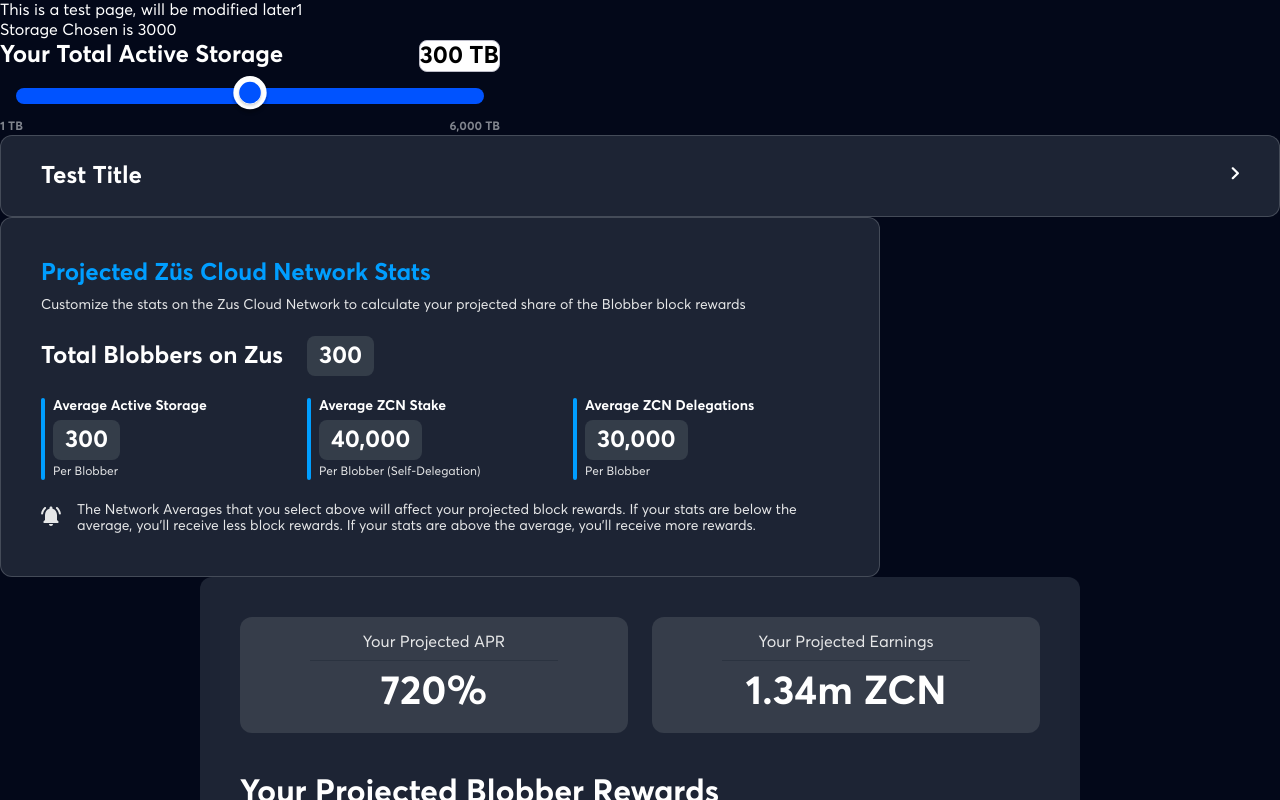
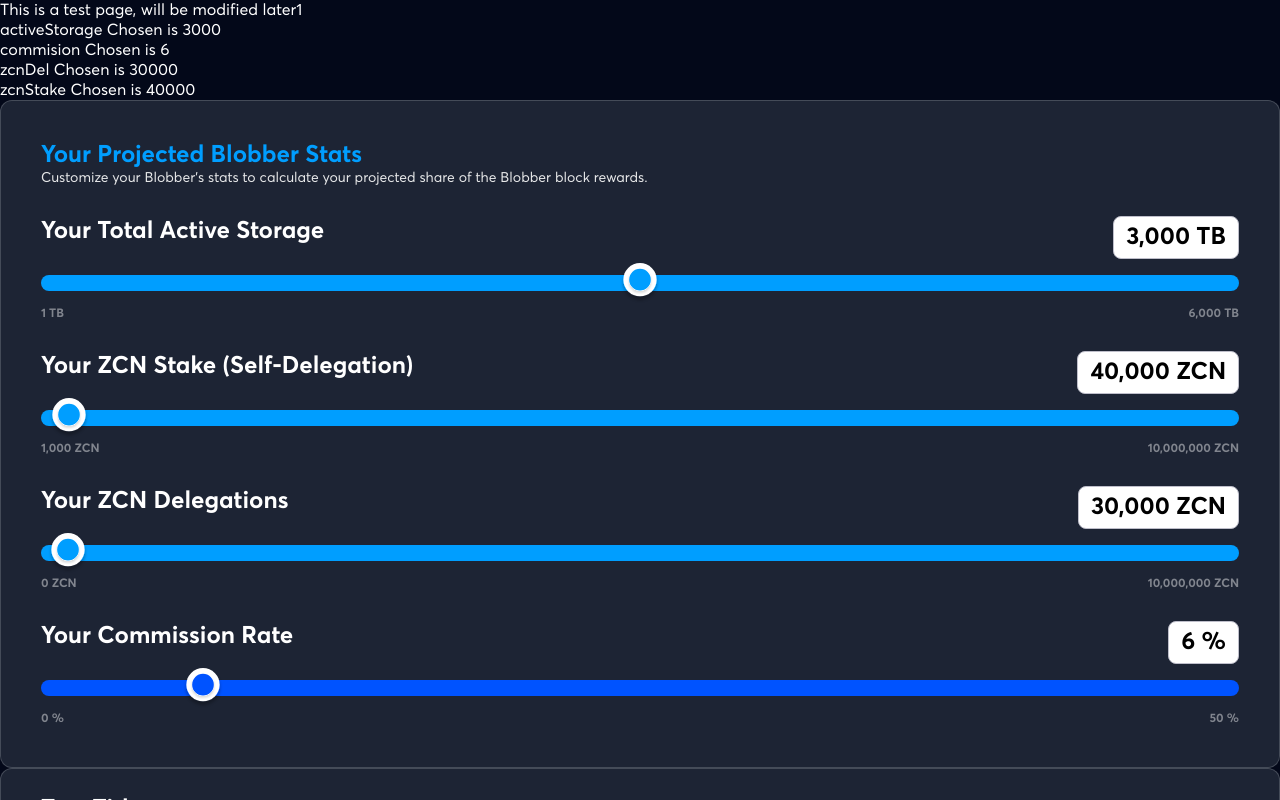
Before and after one commit to ayushgptaa/test_website, a Next.js app: page /blobber-calculator in a window 1280 px wide. Shown: the top 800 px of the page. Built offline with nearby package versions, Linux system fonts and the light colour scheme.

Commit message:
Projected Blobber Stats (#75)
* StatsModifier

* added step funtion in slider

* moved to correct folder

* merged master

```diff
--- a/components/Slider/Node.js
+++ b/components/Slider/Node.js
@@ -1,6 +1,6 @@
-import React from 'react'
+import PropTypes from 'prop-types'
 
-const Node = () => {
+const Node = ({ color }) => {
   return (
     <svg
       width="40"
@@ -12,7 +12,7 @@
         <circle cx="24" cy="20" r="20" fill="white" />
       </g>
       <g filter="url(#filter1_d_1099_12436)">
-        <circle cx="24" cy="20" r="13" fill="#0053FF" />
+        <circle cx="24" cy="20" r="13" fill={color ?? '#0053FF'} />
       </g>
       <defs>
         <filter
@@ -88,4 +88,8 @@
   )
 }
 
+Node.propTypes = {
+  color: PropTypes.string,
+}
+
 export default Node
--- a/components/Slider/Slider.js
+++ b/components/Slider/Slider.js
@@ -5,15 +5,19 @@
 import styles from './SliderEditor.module.scss'
 import Node from './Node'
 
-const SliderNode = () => {
+const SliderNode = ({ color }) => {
   return (
     <div className={styles.nodeContainer}>
-      <Node />
+      <Node color={color} />
     </div>
   )
 }
 
-const Slider = ({ percentage, setPercentage }) => {
+SliderNode.propTypes = {
+  color: PropTypes.string,
+}
+
+const Slider = ({ percentage, setPercentage, color }) => {
   // const [percentage, setPercentage] = React.useState(defaultPercentage ?? 0) // value only integer between [0-100]
   const [width, setWidth] = React.useState(100)
 
@@ -39,8 +43,11 @@
   const position = { x: Math.round((percentage * width) / 100), y: 0 }
 
   return (
-    <div style={{ padding: 16 }}>
-      <div ref={parentRef} className={styles.sliderContainer}>
+    <div style={{ padding: '16px 0px' }}>
+      <div
+        ref={parentRef}
+        className={styles.sliderContainer}
+        style={{ backgroundColor: color }}>
         <Draggable
           position={position}
           nodeRef={nodeRef}
@@ -50,7 +57,7 @@
             setPercentage(Math.round(d.x * 100) / width)
           }}>
           <div ref={nodeRef} style={{ width: 'fit-content' }}>
-            <SliderNode />
+            <SliderNode color={color} />
           </div>
         </Draggable>
       </div>
@@ -61,6 +68,7 @@
 Slider.propTypes = {
   percentage: PropTypes.number, // if not given , its zero
   setPercentage: PropTypes.func.isRequired, // a function that takes in single number(percentage) as parameter, called everytime percentage changes
+  color: PropTypes.string,
 }
 
 export default Slider
--- a/components/Slider/SliderEditor.js
+++ b/components/Slider/SliderEditor.js
@@ -2,6 +2,8 @@
 import clsx from 'clsx'
 import PropTypes from 'prop-types'
 import Slider from './Slider'
+
+import { convertToDecimalSeparated } from 'util/globalFunctions'
 
 import styles from './SliderEditor.module.scss'
 
@@ -14,6 +16,9 @@
   maxValue,
   currentValue,
   onChange,
+  unitSymbol,
+  color,
+  step,
 }) => {
   const [percentage, setPercentage] = React.useState(0)
 
@@ -23,12 +28,19 @@
 
     if (currentDelta < 0) currentDelta = 0
 
-    setPercentage((currentDelta * 100) / totaldelta)
+    let outputPercentage = (currentDelta * 100) / totaldelta
+
+    if (outputPercentage > 100) outputPercentage = 100
+    if (outputPercentage < 0) outputPercentage = 0
+
+    setPercentage(outputPercentage)
   }, [minValue, maxValue])
 
   React.useEffect(() => {
     const totaldelta = maxValue - minValue
-    const output = minValue + (totaldelta * percentage) / 100
+    const outputWithoutStep = minValue + (totaldelta * percentage) / 100
+
+    const output = Math.floor(outputWithoutStep / step) * step
 
     onChange(output)
   }, [percentage])
@@ -40,18 +52,29 @@
         {/* Left Title */}
         <div className={styles.leftTitle}>{leftTitle}</div>
         {/* Right Title */}
-        <div className={styles.rightTitle}>{rightTitle}</div>
+        <div className={styles.rightTitle}>
+          {rightTitle ??
+            `${convertToDecimalSeparated(currentValue)} ${unitSymbol}`}
+        </div>
       </div>
       {/* Slider */}
       <div>
-        <Slider percentage={percentage} setPercentage={setPercentage} />
+        <Slider
+          percentage={percentage}
+          setPercentage={setPercentage}
+          color={color}
+        />
       </div>
       {/* Labels */}
       <div className={styles.labelContainer}>
         {/* Left Label */}
-        <div className={styles.label}>{leftLabel ?? ' '}</div>
+        <div className={styles.label}>
+          {leftLabel ?? `${convertToDecimalSeparated(minValue)} ${unitSymbol}`}
+        </div>
         {/* Right Label */}
-        <div className={styles.label}>{rightLabel ?? ' '}</div>
+        <div className={styles.label}>
+          {rightLabel ?? `${convertToDecimalSeparated(maxValue)} ${unitSymbol}`}
+        </div>
       </div>
     </div>
   )
@@ -66,6 +89,9 @@
   rightLabel: PropTypes.string,
   leftLabel: PropTypes.string,
   onChange: PropTypes.func.isRequired, // function when value changes
+  unitSymbol: PropTypes.string, // symbol for unit
+  color: PropTypes.string,
+  step: PropTypes.number.isRequired,
 }
 
 export default SliderEditor
--- a/components/Slider/SliderEditor.module.scss
+++ b/components/Slider/SliderEditor.module.scss
@@ -21,6 +21,7 @@
   line-height: 30px;
   text-align: center;
   color: #000000;
+  padding: 5.5px 12px;
 }
 
 .textContainer {
--- a/components/pageComponents/blobber-calculator-page/AccordianContainer/AccordianContainer.js
+++ b/components/pageComponents/blobber-calculator-page/AccordianContainer/AccordianContainer.js
@@ -31,7 +31,7 @@
               open: { height: 'auto' },
               collapsed: { height: 0 },
             }}
-            transition={{ ease: 'linear' }}>
+            transition={{ duration: 0.1, ease: 'linear' }}>
             {children}
           </motion.p>
         )}
--- /dev/null
+++ b/components/pageComponents/blobber-calculator-page/StatsModifier/index.js
@@ -0,0 +1,94 @@
+import SliderEditor from 'components/Slider'
+import PropTypes from 'prop-types'
+
+import styles from './index.module.scss'
+
+const StatsModifier = ({
+  activeStorage,
+  setActiveStorage,
+  zcnStake,
+  setZcnStake,
+  zcnDel,
+  setZcnDel,
+  commision,
+  setComission,
+}) => {
+  return (
+    <div className={styles.statsModifiedContainer}>
+      {/* Title */}
+      <div>
+        <div className={styles.statsModifiedTitle}>
+          Your Projected Blobber Stats
+        </div>
+        <div className={styles.statsModifierTitleFooter}>
+          Customize your Blobber's stats to calculate your projected share of
+          the Blobber block rewards.
+        </div>
+      </div>
+      {/* Active Storage */}
+      <div>
+        <SliderEditor
+          onChange={setActiveStorage}
+          currentValue={activeStorage}
+          leftTitle="Your Total Active Storage"
+          maxValue={6000}
+          minValue={1}
+          unitSymbol="TB"
+          color="#009EFF"
+          step={1}
+        />
+      </div>
+      {/* ZCN Stake */}
+      <div>
+        <SliderEditor
+          onChange={setZcnStake}
+          currentValue={zcnStake}
+          leftTitle="Your ZCN Stake (Self-Delegation)"
+          maxValue={10000000}
+          minValue={1000}
+          unitSymbol="ZCN"
+          color="#009EFF"
+          step={1000}
+        />
+      </div>
+      {/* ZCN Delegation */}
+      <div>
+        <SliderEditor
+          onChange={setZcnDel}
+          currentValue={zcnDel}
+          leftTitle="Your ZCN Delegations"
+          maxValue={10000000}
+          minValue={0}
+          unitSymbol="ZCN"
+          color="#009EFF"
+          step={1000}
+        />
+      </div>
+      {/* Comission */}
+      <div>
+        <SliderEditor
+          onChange={setComission}
+          currentValue={commision}
+          leftTitle="Your Commission Rate"
+          maxValue={50}
+          minValue={0}
+          unitSymbol="%"
+          step={1}
+        />
+      </div>
+    </div>
+  )
+}
+
+StatsModifier.propTypes = {
+  activeStorage: PropTypes.number.isRequired,
+  setActiveStorage: PropTypes.func.isRequired,
+  zcnStake: PropTypes.number.isRequired,
+  setZcnStake: PropTypes.func.isRequired,
+  zcnDel: PropTypes.number.isRequired,
+  setZcnDel: PropTypes.func.isRequired,
+  commision: PropTypes.number.isRequired,
+  setComission: PropTypes.func.isRequired,
+}
+
+export default StatsModifier
--- /dev/null
+++ b/components/pageComponents/blobber-calculator-page/StatsModifier/index.module.scss
@@ -0,0 +1,26 @@
+.statsModifiedContainer {
+  display: grid;
+  gap: 29px;
+  padding: 40px;
+  background-color: #1d2434;
+  border: 1px solid rgba(129, 133, 142, 0.4);
+  border-radius: 12px;
+}
+
+.statsModifiedTitle {
+  font-family: 'Averta Std';
+  font-style: normal;
+  font-weight: 700;
+  font-size: 24px;
+  line-height: 120%;
+  color: #009eff;
+}
+
+.statsModifierTitleFooter {
+  font-family: 'Averta Std';
+  font-style: normal;
+  font-weight: 400;
+  font-size: 14px;
+  line-height: 120%;
+  color: #e6e7e8;
+}
--- a/pages/blobber-calculator.js
+++ b/pages/blobber-calculator.js
@@ -1,12 +1,15 @@
 import React from 'react'
+import StatsModifier from 'pageComponents/blobber-calculator-page/StatsModifier'
 
-import SliderEditor from 'components/Slider'
 import AccordianContainer from 'components/pageComponents/blobber-calculator-page/AccordianContainer'
 import ProjectedStats from 'components/pageComponents/blobber-calculator-page/ProjectedStats'
 import YourRewards from 'components/pageComponents/blobber-calculator-page/YourRewards'
 
 const BlobberCalculator = () => {
-  const [storage, setStorage] = React.useState(3000)
+  const [activeStorage, setActiveStorage] = React.useState(3000)
+  const [zcnStake, setZcnStake] = React.useState(40000)
+  const [zcnDel, setZcnDel] = React.useState(30000)
+  const [commision, setComission] = React.useState(6)
 
   const labels = [
     '11/2021',
@@ -28,17 +31,20 @@
   return (
     <div>
       <div>This is a test page, will be modified later1</div>
-      <div>Storage Chosen is {storage}</div>
-      <div style={{ width: '500px' }}>
-        <SliderEditor
-          leftTitle="Your Total Active Storage"
-          rightTitle="300 TB"
-          currentValue={storage}
-          maxValue={6000}
-          minValue={1}
-          leftLabel="1 TB"
-          rightLabel="6,000 TB"
-          onChange={setStorage}
+      <div>activeStorage Chosen is {activeStorage}</div>
+      <div>commision Chosen is {commision}</div>
+      <div>zcnDel Chosen is {zcnDel}</div>
+      <div>zcnStake Chosen is {zcnStake}</div>
+      <div>
+        <StatsModifier
+          activeStorage={activeStorage}
+          commision={commision}
+          setActiveStorage={setActiveStorage}
+          setComission={setComission}
+          setZcnDel={setZcnDel}
+          setZcnStake={setZcnStake}
+          zcnStake={zcnStake}
+          zcnDel={zcnDel}
         />
       </div>
 
@@ -74,7 +80,7 @@
       <YourRewards
         graphLabels={labels}
         graphValues={values}
-        activeStorage={storage}
+        activeStorage={activeStorage}
         zcnDel={3231}
       />
     </div>
```
